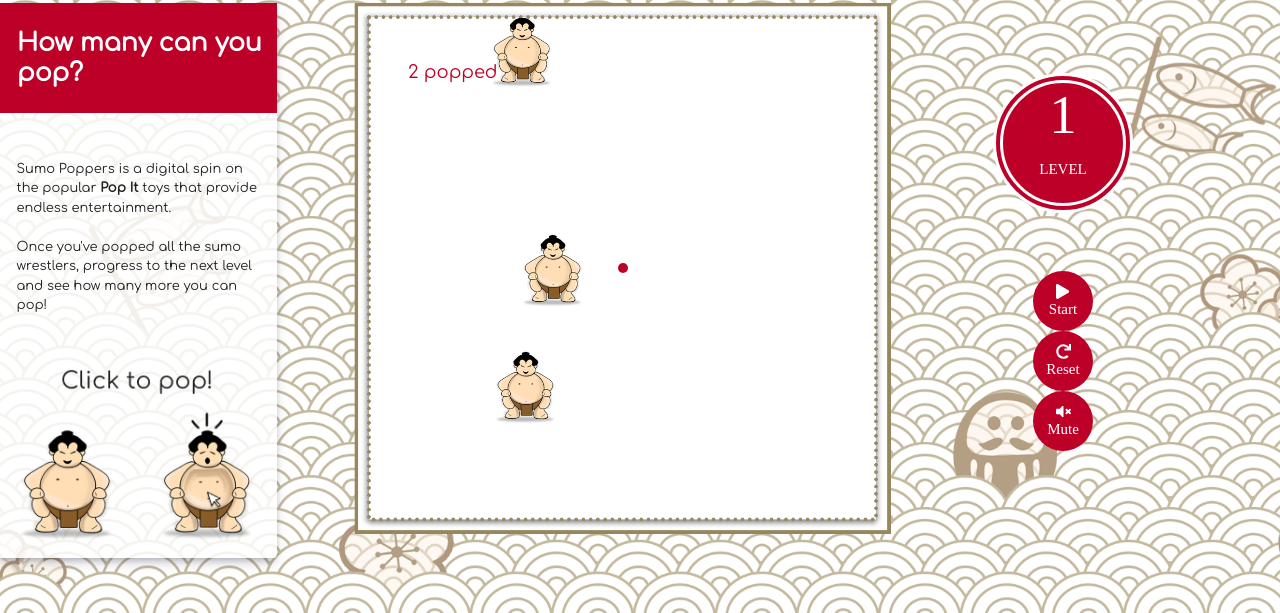
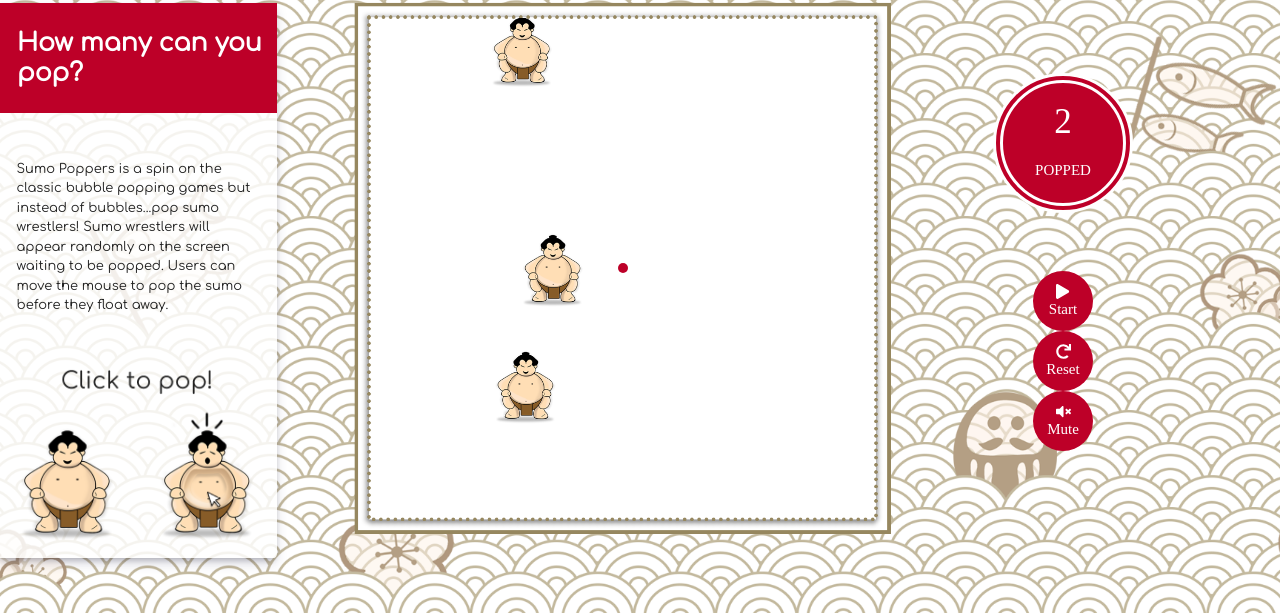
Before and after one commit to annkim10/sumo_poppers_project, a website built with webpack: page src/template.html in a window 1280 px wide. Shown: the part 187-800 px from the top of the page. Built offline with nearby package versions, Linux system fonts and the light colour scheme.

Commit message:
changed score

```diff
--- a/package.json
+++ b/package.json
@@ -5,7 +5,8 @@
   "main": "index.js",
   "scripts": {
     "start": "webpack-dev-server --config webpack.config.js --open",
-    "build": "webpack --config webpack.config.js"
+    "build": "webpack --config webpack.config.js",
+    "deploy": "npm run build && gh-pages -d dist"
   },
   "repository": {
     "type": "git",
@@ -22,6 +23,7 @@
     "@webpack-cli/generators": "^2.4.1",
     "css-loader": "^6.5.1",
     "file-loader": "^6.2.0",
+    "gh-pages": "^3.2.3",
     "html-loader": "^3.0.1",
     "html-webpack-plugin": "^5.5.0",
     "style-loader": "^3.3.1",
--- a/src/app/game.js
+++ b/src/app/game.js
@@ -1,9 +1,9 @@
 import Sumo from "./sumo"
 import Player from "./player"
 // // import "./main.css";
-import { canvas, ctx, mouse} from "./utils"
+import { canvas, ctx, mouse, scoreCanvas, scoreCtx} from "./utils"
 
-const canvasPos = canvas.getBoundingClientRect()
+let canvasPos = canvas.getBoundingClientRect()
 const ring = document.getElementById("ring-img")
 const ringImg = new Image();
 ringImg.src = ring.src;
@@ -11,10 +11,10 @@ ringImg.src = ring.src;
 // let score = 0
 // let gameFrame = 0
 
-// window.addEventListener("resize", function(e){
-//     canvasPos = canvas.getBoundingClientRect()
-//     console.log(canvasPos)
-// })
+window.addEventListener("resize", function(e){
+    canvasPos = canvas.getBoundingClientRect()
+    console.log(canvasPos)
+})
 
 canvas.addEventListener("mousedown", function (e) { //originally "mousedown"
     mouse.x = e.x - canvasPos.left
@@ -30,8 +30,8 @@ canvas.addEventListener("mouseup", function (e) {
     console.log(mouse)
 })
 
-// canvas.addEventListener("click", function (e) {
-//     ctx.clearRect(0,0, canvas.width, canvas.height)
+// canvas.addEventListener("click", (e) => {
+//     ctx.clearRect(0, 0, canvas.width, canvas.height)
 //     ctx.fillRect(e.x - canvasPos.left - 50, e.y - canvasPos.top-50, 100, 100)
 //     console.log(mouse)
 // })
@@ -58,9 +58,13 @@ export default class Game {
     }
 
     drawScore() {
-        ctx.fillStyle = "#bd0028"
-        ctx.fillText(`${this.score} popped`, 35, 60)
-        ctx.font = '18px Comfortaa'
+        scoreCtx.clearRect(0,0, scoreCanvas.width, scoreCanvas.height)
+        scoreCtx.fillStyle = "white"
+        scoreCtx.fillText(`${this.score}`, 20,30)
+        scoreCtx.textAlign = "center"
+        scoreCtx.font = '35px Fredoka One'
+        // ctx.fillText(`${this.score} popped`, 35, 60)
+        // ctx.font = '18px Comfortaa'
     }
 
     makeSumos() {
--- a/src/app/player.js
+++ b/src/app/player.js
@@ -4,21 +4,6 @@ import { canvas,  ctx, mouse } from "./utils"
 
 
 let score = 0
-let gameFrame = 0
-
-// canvas.addEventListener("mousedown", function (e) {
-//     mouse.x = e.x - canvasPos.left
-//     // console.log("this is canvasPos left")
-//     // console.log(canvasPos.left)
-//     mouse.y = e.y - canvasPos.top
-//     mouse.click = true
-//     // console.log(mouse)
-// })
-
-// canvas.addEventListener("mouseup", function (e) {
-//     mouse.click = false
-//     // console.log(mouse)
-// })
 
 export default class Player {
     constructor() {
--- a/src/app/utils.js
+++ b/src/app/utils.js
@@ -18,3 +18,8 @@ export const mouse = {
     y: canvas.width / 2,
     click: false
 }
+
+export const scoreCanvas = document.getElementById("score")
+scoreCanvas.width = 40
+scoreCanvas.height = 40
+export const scoreCtx = scoreCanvas.getContext("2d")
--- a/src/main.css
+++ b/src/main.css
@@ -148,11 +148,11 @@ h1 {
     flex-direction: column; */
 }
 
-#level-tracker > span {
-    /* background-color: darkorange; */
-    /* display: block; */
-    /* height: 80px; */
-    font-size: 55px;
+#score {
+    /* background-color: blue; */
+    margin-top: 20px;
+    width: 40px;
+    height: 40px
 }
 
 #level-tracker > p {
--- a/src/template.html
+++ b/src/template.html
@@ -28,13 +28,9 @@
         <div class="left">
             <div class="about">
                 <h1>How many can you pop?</h1>
-                <p id="description"> Sumo Poppers is a digital spin on the popular <strong>Pop It</strong> toys that
-                    provide endless
-                    entertainment.
-                    <br>
-                    <br>
-                    Once you've popped all the sumo wrestlers, progress to the next level and see how many more you can
-                    pop!
+                <p id="description"> Sumo Poppers is a spin on the classic bubble popping games but instead of bubbles...pop sumo wrestlers! Sumo wrestlers
+                will appear randomly on the screen waiting to be popped. Users can move the mouse to pop the sumo before they float
+                away.
                 </p>
                 <div class="instructions">
                     <img id="how-to" src="assets/instructions.png">
@@ -48,8 +44,8 @@
         <div class="right">
             <div class="game-controls">
                 <div id="level-tracker">
-                    <span>1</span>
-                    <p>LEVEL</p>
+                    <canvas id="score"></canvas>
+                    <p>POPPED</p>
                 </div>
 
                 <ul class="controls">
```
Also changed, not shown: README.md, dist/assets/cdafcc0c515f5ecfadc7.png (added), dist/index.html, dist/main.js, 2 other files.
